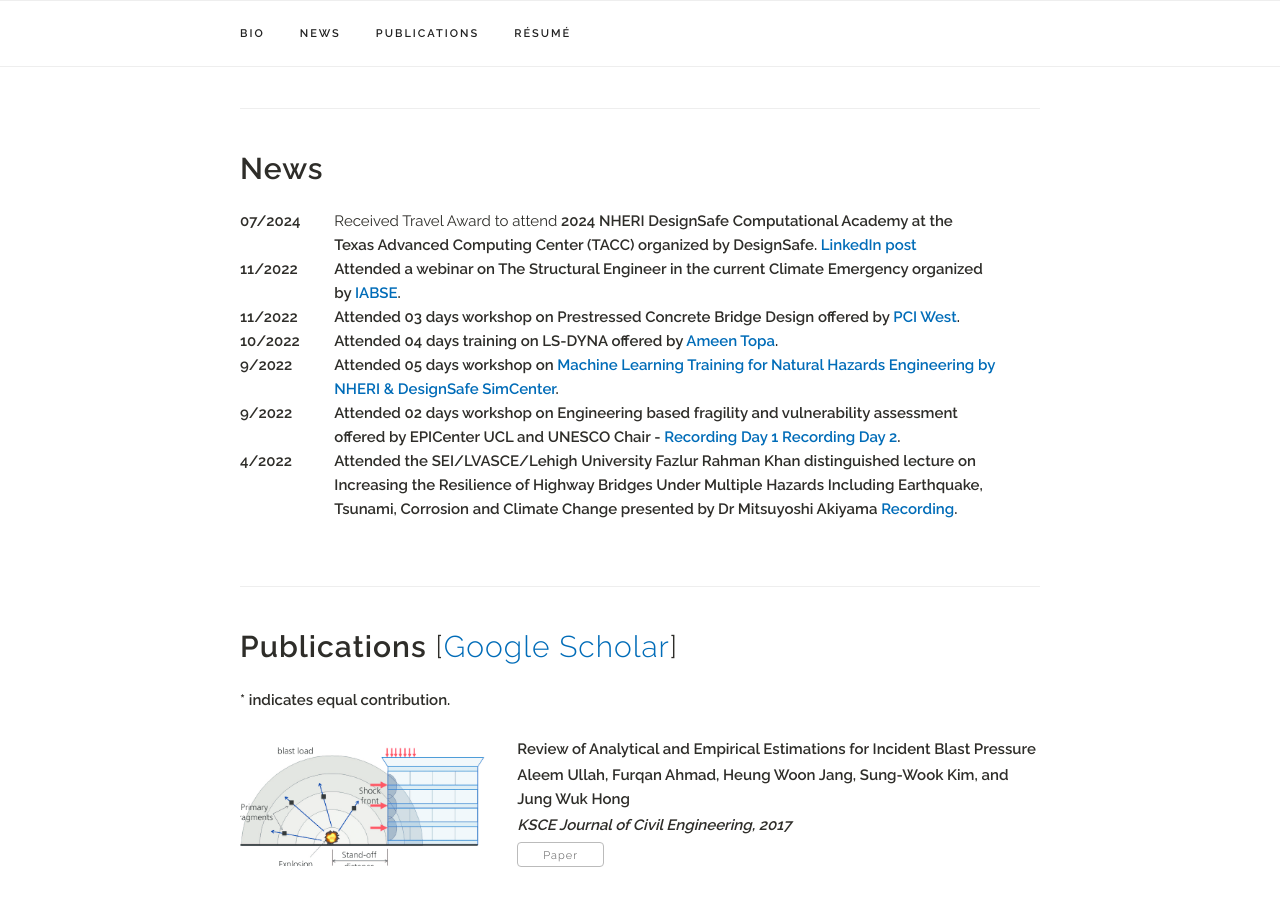
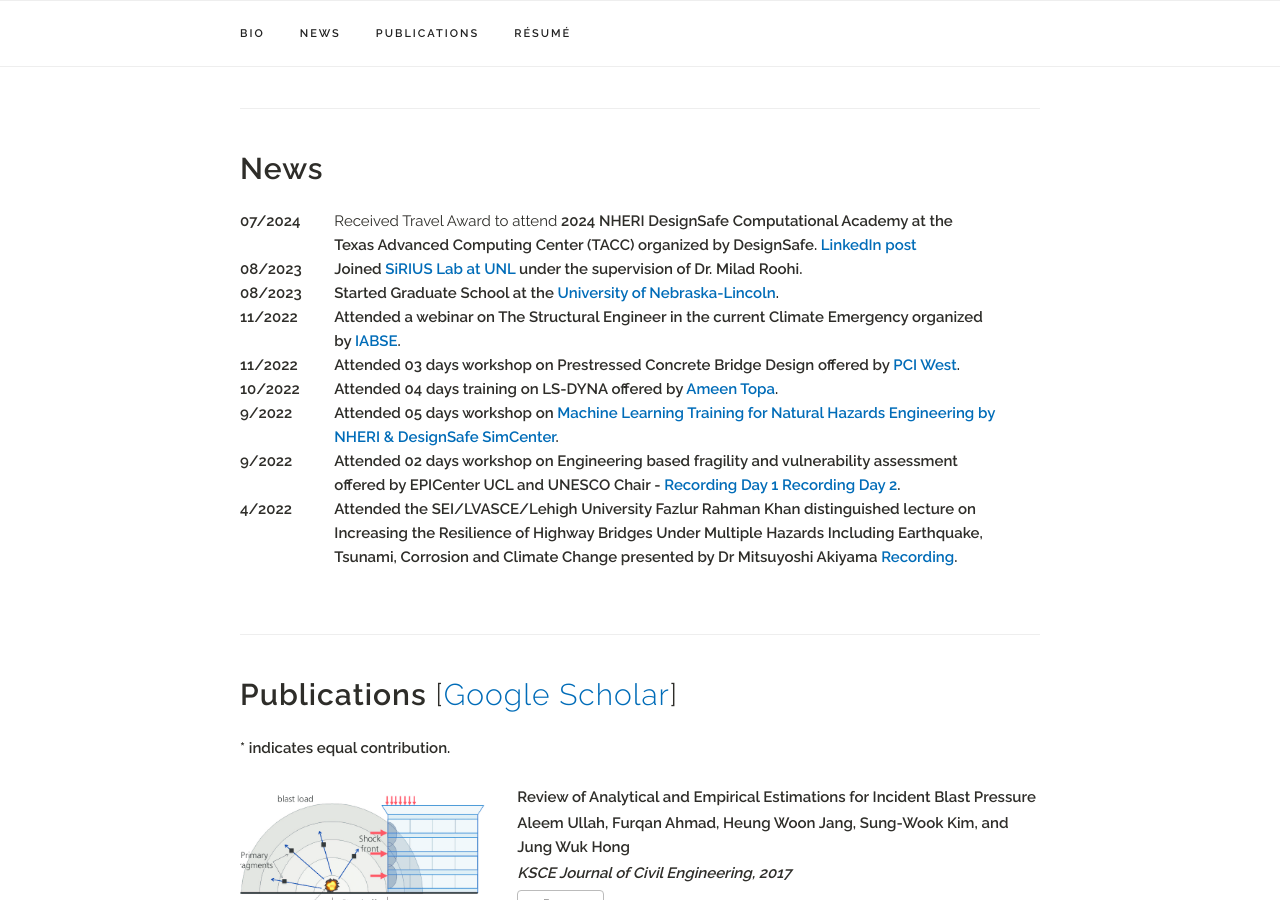
Before and after one commit to aullah9/aullah9.github.io, a Jekyll site: the page built from index.html, in a window 1280 px wide and 900 px high, scrolled down 474 px. Built offline with Jekyll 4.4.1, drawn with Linux system fonts in a browser that asks for light colours; a style sheet for code colours, icons or effects is not loaded.

Commit message:
modification_0016

```diff
--- a/_data/news.yaml
+++ b/_data/news.yaml
@@ -5,6 +5,12 @@ news:
 #  date: "09/2020"
 - title: "Received Travel Award to attend <b>2024 NHERI DesignSafe Computational Academy<b> at the <b>Texas Advanced Computing Center (TACC)<b> organized by <b>DesignSafe<b>. <a href='https://www.linkedin.com/posts/aleemu_nheri-designsafe-floodresilience-activity-7226091922275057664-ClpT?utm_source=share&utm_medium=member_desktop'>LinkedIn post</a>"
   date: "07/2024"
+
+- title: "Joined <a href='https://sirius.unl.edu/'>SiRIUS Lab at UNL</a> under the supervision of Dr. Milad Roohi."
+  date: "08/2023"
+
+- title: "Started <b>Graduate School<b> at the <a href='https://www.unl.edu/'>University of Nebraska-Lincoln</a>. "
+  date: "08/2023"
 
 - title: "Attended a webinar on <b>The Structural Engineer in the current Climate Emergency</b> organized by <a href='https://iabse.org/elearning/webinars'>IABSE</a>."
   date: "11/2022"
```
